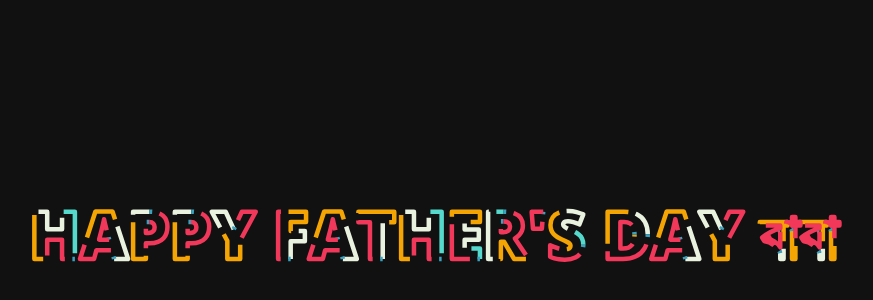
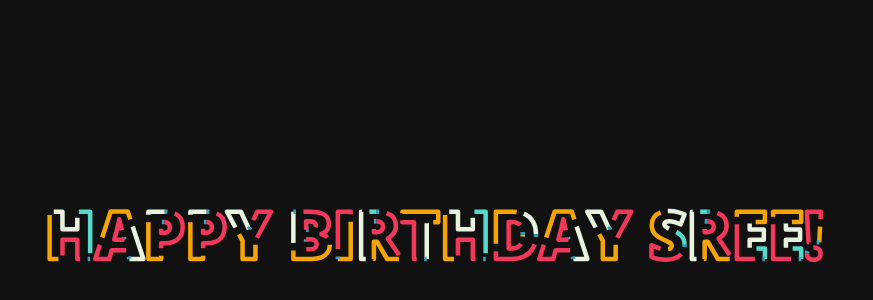
Before and after one commit to swapnanildeb/baba, a plain HTML site: page index.html in a window 1280 px wide. Shown: the part 164-464 px from the top of the page, without its empty margins (206-1079 px from the left). Drawn offline with nearby package versions, Linux system fonts and the light colour scheme.

Commit message:
Update index.html

```diff
--- a/index.html
+++ b/index.html
@@ -85,8 +85,7 @@
   <symbol id="s-text">
     <text text-anchor="middle"
           x="50%" y="50%" dy=".35em">
-      HAPPY FATHER'S DAY বাবা
-
+      HAPPY BIRTHDAY SREE!
     </text>
 
   </symbol>
```
